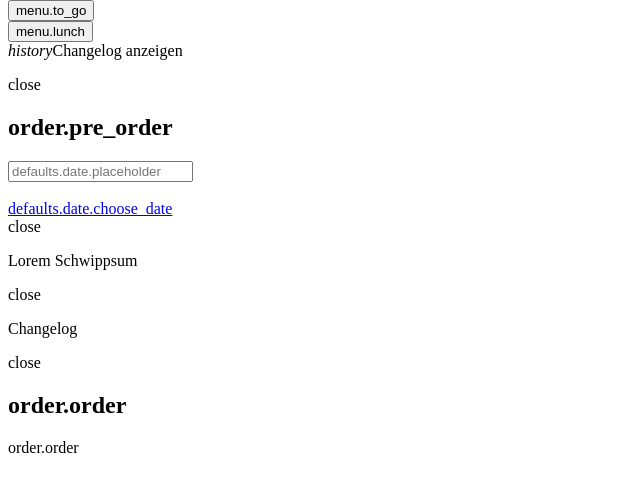
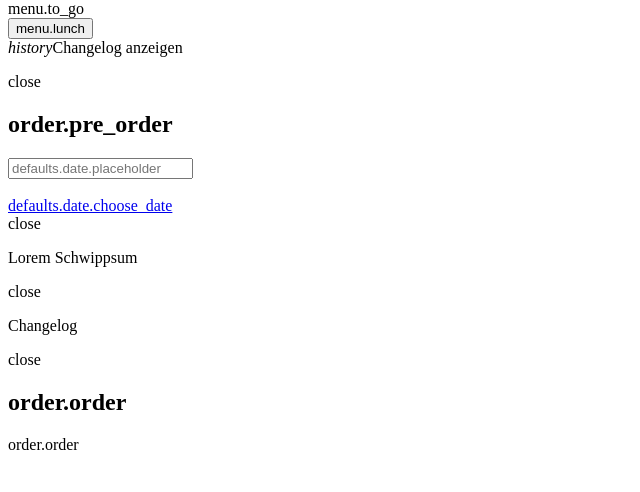
Before and after one commit to rindula-de/hirsch, a Symfony app: template templates/menu/index.html.twig in a window 1280 px wide. Shown: the part 26-518 px from the top of the page, without its empty margins (0-640 px from the left). Run offline with Twig, Linux system fonts and the light colour scheme; the template is opened without the code that fills it, so the values that code supplies are empty; some libraries are stand-ins or nearby versions.

Commit message:
Erstanpassung fomantic

```diff
--- a/assets/app.js
+++ b/assets/app.js
@@ -9,6 +9,8 @@
 import './styles/app.scss';
 import 'flatpickr';
 import "./js/scripts";
+import "fomantic-ui-css/semantic.min.css";
+import "fomantic-ui-css/semantic";
 
 // start the Stimulus application
 import './bootstrap';
--- a/assets/controllers/modal_controller.js
+++ b/assets/controllers/modal_controller.js
@@ -6,7 +6,7 @@ export default class extends Controller {
     connect() {
         // When the user clicks on <span> (x), close the modal
         $(this.closeTarget).click(function() {
-            $(this).removeClass("active");
+            $(this).modal("hide");
         }.bind(this.element));
     }
 }
--- a/package.json
+++ b/package.json
@@ -4,7 +4,7 @@
         "@hotwired/turbo": "^7.0.1",
         "@symfony/stimulus-bridge": "^3.1.0",
         "@symfony/ux-turbo": "file:vendor/symfony/ux-turbo/Resources/assets",
-        "@symfony/webpack-encore": "^2.1.0",
+        "@symfony/webpack-encore": "^1.8.0",
         "core-js": "^3.22.5",
         "regenerator-runtime": "^0.13.2",
         "sass": "^1.51.0",
@@ -22,6 +22,7 @@
     },
     "dependencies": {
         "flatpickr": "^4.6.13",
+        "fomantic-ui-css": "^2.8.8",
         "jquery": "^3.6.0",
         "offline-plugin": "^5.0.7"
     }
--- a/templates/base.html.twig
+++ b/templates/base.html.twig
@@ -30,8 +30,7 @@
     </head>
     <body>
         {% include "navigation.html.twig" %}
-            <main class="main">
-                <div class="content">
+            <main class="ui container">
                     {% for label, messages in app.flashes %}
                         {% for message in messages %}
                             <div class="message {{label}}">
@@ -41,7 +40,6 @@
                     {% endfor %}
 
                     {% block body %}{% endblock %}
-                </div>
 
                 <span id="order-until" data-controller="orderuntil"></span>
                 <div id="showChangelog"><i class="material-icons">history</i>Changelog anzeigen</div>
@@ -49,7 +47,7 @@
 
             <ul class='custom-menu'></ul>
 
-        <div id="preorderModal" class="modal" data-controller="modal">
+        <div id="preorderModal" class="ui modal" data-controller="modal">
             <div class="modal-content">
                 <span class="close material-icons" data-modal-target="close">close</span>
                 <h2>{{ 'order.pre_order'|trans }}</h2>
@@ -69,21 +67,21 @@
             </div>
         </div>
 
-        <div id="informationModal" class="modal" data-controller="modal">
+        <div id="informationModal" class="ui modal" data-controller="modal">
             <div class="modal-content">
                 <span class="close material-icons" data-modal-target="close">close</span>
                 <p id="informationModalText">Lorem Schwippsum</p>
             </div>
         </div>
 
-        <div id="changelogModal" class="modal" data-controller="modal">
-          <div class="modal-content">
+        <div id="changelogModal" class="ui modal" data-controller="modal">
+          <div class="content">
               <span class="close material-icons" data-modal-target="close">close</span>
               <p id="changelogModalText">Changelog</p>
           </div>
       </div>
 
-        <div id="orderedModal" class="modal" data-controller="modal">
+        <div id="orderedModal" class="ui modal" data-controller="modal">
             <div class="modal-content">
                 <span class="close material-icons" data-modal-target="close">close</span>
                 <h2 id="orderedModalTitle">{{ 'order.order'|trans }}</h2>
--- a/templates/menu/index.html.twig
+++ b/templates/menu/index.html.twig
@@ -7,22 +7,12 @@
 {% block title %}{{ 'menu.titles.overview'|trans }}{% endblock %}
 
 {% block body %}
-    <div data-controller="dailymenu">
-        <template data-dailymenu-target="template">
-            <div data-role="card" class='foodcard'>
-                <h2 data-role="title"></h2>
+    <div class="ui accordion" data-controller="accordion">
+        <div class="title"><i class="dropdown icon"></i>{{ 'menu.to_go'|trans }}</div>
 
-                <span data-role="gericht"></span>
-
-                <div data-role="actionbar" class='actionbar'>
-                    <a data-role="order" class="btn"></a>
-                </div>
-            </div>
-        </template>
-
-        <button class="accordion" data-controller="accordion">{{ 'menu.to_go'|trans }}</button>
-
-        <div class="panel loading" id="menu_panel" data-dailymenu-target="menu">
+        <div class="content">
+            <turbo-frame id="menu" src="{{path("menuTurbo")}}" target="_top">
+                <div class="loading">
                     <div class="lds-ellipsis">
                         <div></div>
                         <div></div>
@@ -30,10 +20,15 @@
                         <div></div>
                     </div>
                 </div>
+            </turbo-frame>
+        </div>
+    </div>
 
-        <button class="accordion" data-controller="accordion">{{ 'menu.lunch'|trans }}</button>
+        <button class="accordion">{{ 'menu.lunch'|trans }}</button>
 
-        <div class="panel loading" id="tagesessen_panel" data-dailymenu-target="dailyfood">
+        <div class="panel">
+            <turbo-frame id="dailyFood" src="{{path("tagesessenTurbo")}}" target="_top">
+                <div class="loading">
                     <div class="lds-ellipsis">
                         <div></div>
                         <div></div>
@@ -41,5 +36,7 @@
                         <div></div>
                     </div>
                 </div>
+            </turbo-frame>
+        </div>
     </div>
 {% endblock %}
--- a/webpack.config.js
+++ b/webpack.config.js
@@ -69,7 +69,7 @@ Encore
 .enableIntegrityHashes(Encore.isProduction())
 
 // uncomment if you're having problems with a jQuery plugin
-//.autoProvidejQuery()
+.autoProvidejQuery()
 ;
 
 module.exports = Encore.getWebpackConfig();
```
Also changed, not shown: assets/controllers/accordion_controller.js (+3 -14 lines), assets/js/scripts.js (+3 -6 lines), assets/styles/app.scss (+5 -5 lines), src/Controller/MenuController.php (+9 -5 lines), templates/menu/htg.html.twig (added, +13 -0 lines), templates/menu/menu.html.twig (added, +13 -0 lines), 1 other file. Lines whose indentation alone changed are shown as unchanged.
